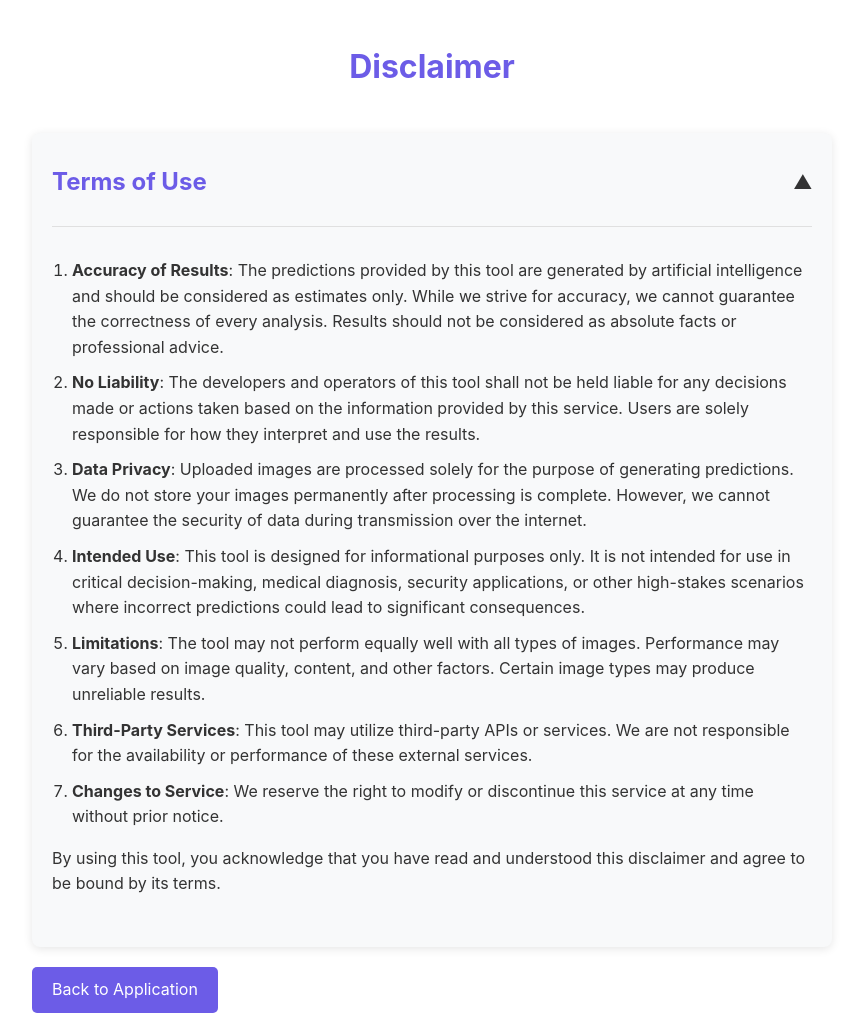
After one commit to JordyDevrix/PCC-img-detector, a Flask app: page /disclaimer in a window 1280 px wide. The commit adds this page. Shown: the whole page, without its empty margins (208-1062 px from the left). Run offline with Flask 3, Linux system fonts and the light colour scheme.

Commit message:
created disclaimer page

```diff
--- a/app.py
+++ b/app.py
@@ -57,6 +57,11 @@ def helproute():
     return render_template("helppage.html")
 
 
+@app.route('/disclaimer')
+def disclaimer():
+    return render_template("disclaimer.html")
+
+
 @app.route('/check', methods=['POST'])
 def check():
     print(request.data)
--- /dev/null
+++ b/templates/disclaimer.html
@@ -0,0 +1,150 @@
+<!DOCTYPE html>
+<html lang="en">
+<head>
+    <meta charset="UTF-8">
+    <meta name="viewport" content="width=device-width, initial-scale=1.0">
+    <title>Image Classification Tool - Disclaimer</title>
+    <style>
+        body {
+            font-family: 'Inter', Arial, sans-serif;
+            line-height: 1.6;
+            margin: 0;
+            padding: 20px;
+            color: #333;
+            max-width: 800px;
+            margin: 0 auto;
+        }
+
+        h1 {
+            color: #6c5ce7;
+            text-align: center;
+            margin-bottom: 30px;
+        }
+
+        .disclaimer-container {
+            background-color: #f8f9fa;
+            border-radius: 8px;
+            padding: 20px;
+            margin-top: 40px;
+            box-shadow: 0 2px 10px rgba(0,0,0,0.1);
+        }
+
+        .disclaimer-header {
+            display: flex;
+            justify-content: space-between;
+            align-items: center;
+            cursor: pointer;
+            padding: 10px 0;
+        }
+
+        .disclaimer-header h2 {
+            margin: 0;
+            color: #6c5ce7;
+        }
+
+        .disclaimer-content {
+            max-height: 0;
+            overflow: hidden;
+            transition: max-height 0.3s ease-out;
+        }
+
+        .disclaimer-content.expanded {
+            max-height: 1000px; /* Adjust based on content */
+            transition: max-height 0.5s ease-in;
+        }
+
+        .toggle-icon {
+            font-size: 1.2rem;
+            transition: transform 0.3s ease;
+        }
+
+        .toggle-icon.expanded {
+            transform: rotate(180deg);
+        }
+
+        .disclaimer-text {
+            padding: 15px 0;
+            border-top: 1px solid #e0e0e0;
+            margin-top: 15px;
+        }
+
+        .disclaimer-text p {
+            margin-bottom: 15px;
+        }
+
+        .disclaimer-text ol {
+            padding-left: 20px;
+        }
+
+        .disclaimer-text li {
+            margin-bottom: 10px;
+        }
+
+        .back-button {
+            display: inline-block;
+            margin-top: 20px;
+            padding: 10px 20px;
+            background-color: #6c5ce7;
+            color: white;
+            text-decoration: none;
+            border-radius: 5px;
+            transition: background-color 0.3s;
+        }
+
+        .back-button:hover {
+            background-color: #5649c0;
+        }
+    </style>
+</head>
+<body>
+    <h1>Disclaimer</h1>
+
+    <div class="disclaimer-container">
+        <div class="disclaimer-header" id="disclaimerToggle">
+            <h2>Terms of Use</h2>
+            <span class="toggle-icon">▼</span>
+        </div>
+
+        <div class="disclaimer-content" id="disclaimerContent">
+            <div class="disclaimer-text">
+                <ol>
+                    <li><strong>Accuracy of Results</strong>: The predictions provided by this tool are generated by artificial intelligence and should be considered as estimates only. While we strive for accuracy, we cannot guarantee the correctness of every analysis. Results should not be considered as absolute facts or professional advice.</li>
+
+                    <li><strong>No Liability</strong>: The developers and operators of this tool shall not be held liable for any decisions made or actions taken based on the information provided by this service. Users are solely responsible for how they interpret and use the results.</li>
+
+                    <li><strong>Data Privacy</strong>: Uploaded images are processed solely for the purpose of generating predictions. We do not store your images permanently after processing is complete. However, we cannot guarantee the security of data during transmission over the internet.</li>
+
+                    <li><strong>Intended Use</strong>: This tool is designed for informational purposes only. It is not intended for use in critical decision-making, medical diagnosis, security applications, or other high-stakes scenarios where incorrect predictions could lead to significant consequences.</li>
+
+                    <li><strong>Limitations</strong>: The tool may not perform equally well with all types of images. Performance may vary based on image quality, content, and other factors. Certain image types may produce unreliable results.</li>
+
+                    <li><strong>Third-Party Services</strong>: This tool may utilize third-party APIs or services. We are not responsible for the availability or performance of these external services.</li>
+
+                    <li><strong>Changes to Service</strong>: We reserve the right to modify or discontinue this service at any time without prior notice.</li>
+                </ol>
+
+                <p>By using this tool, you acknowledge that you have read and understood this disclaimer and agree to be bound by its terms.</p>
+            </div>
+        </div>
+    </div>
+
+    <a href="javascript:history.back()" class="back-button">Back to Application</a>
+
+    <script>
+        document.addEventListener('DOMContentLoaded', function() {
+            const toggle = document.getElementById('disclaimerToggle');
+            const content = document.getElementById('disclaimerContent');
+            const icon = document.querySelector('.toggle-icon');
+
+            // Expand disclaimer by default
+            content.classList.add('expanded');
+            icon.classList.add('expanded');
+
+            toggle.addEventListener('click', function() {
+                content.classList.toggle('expanded');
+                icon.classList.toggle('expanded');
+            });
+        });
+    </script>
+</body>
+</html>
```
Also changed, not shown: templates/index.html (+6 -1 lines).
